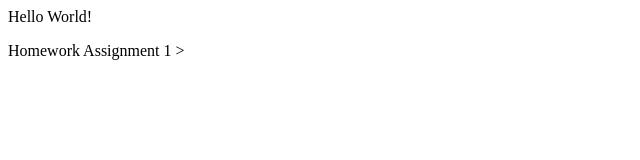
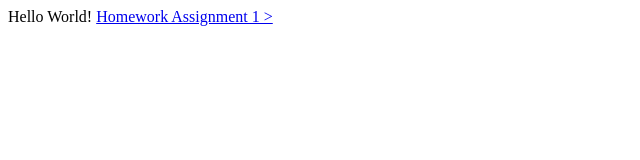
Before and after one commit to lauraearmstrong1/lauraearmstrong1.github.io, a plain HTML site: page index.html in a window 1280 px wide. Shown: the whole page, without its empty margins (0-640 px from the left). Drawn offline with Linux system fonts and the light colour scheme.

Commit message:
Update index.html

```diff
--- a/index.html
+++ b/index.html
@@ -7,6 +7,6 @@
         Hello World!
 
 
-       <p a href="https://lauraearmstrong1.github.io/HomeworkAssignment1/">Homework Assignment 1 ></p>
+       <a href="https://lauraearmstrong1.github.io/HomeworkAssignment1/">Homework Assignment 1 ></a>
     </body>
 </html>
```
